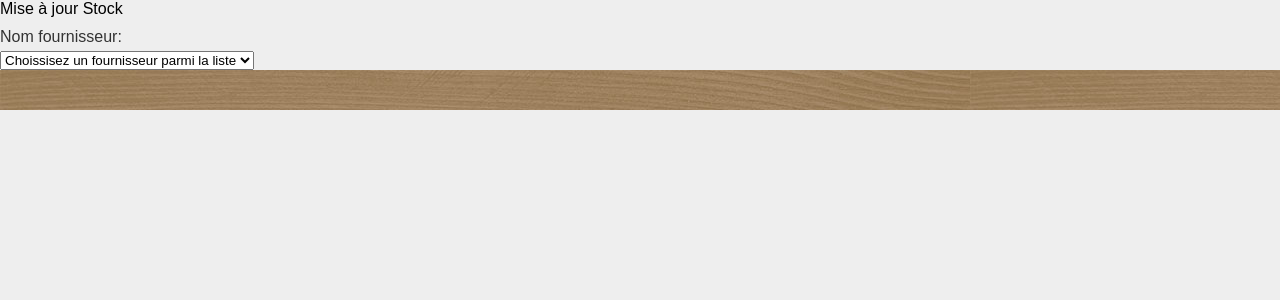
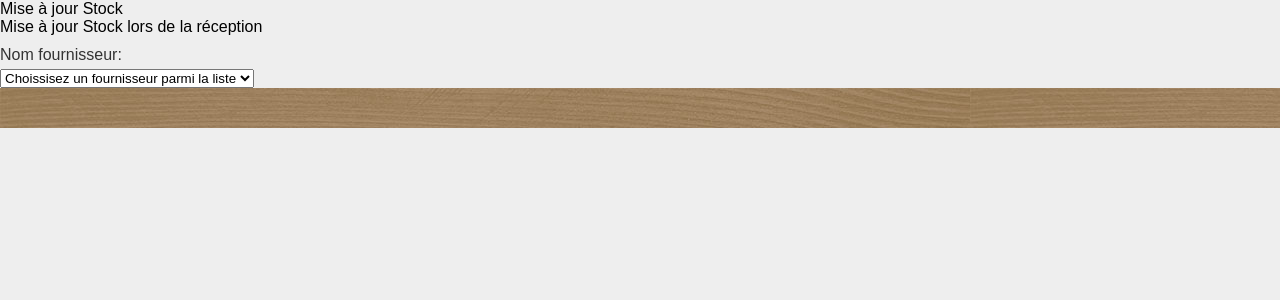
Before and after one commit to Facou-Br/Repo-TP-Crepes, a PHP site: page /Html/Gerant/StatsEtMajStocks_Fernando/majStock.php in a window 1280 px wide. Shown: the top 300 px of the page. Run offline with PHP 8.4, Linux system fonts and the light colour scheme; data comes from the database, SQL or seed files in the repository; data that the repository does not hold is empty.

Commit message:
Mise à jour de la page de mise à jour du stock lors de la réception et du script d'affichage dynamique des ingrédients

```diff
--- a/Html/Gerant/StatsEtMajStocks_Fernando/majStock.php
+++ b/Html/Gerant/StatsEtMajStocks_Fernando/majStock.php
@@ -9,8 +9,9 @@
 </head>
 
 <body>
+    <div class="titre1" id="titreMiseJourStock">Mise à jour Stock</div>
     <fieldset>
-        <legend> Mise à jour Stock </legend>
+        <legend> Mise à jour Stock lors de la réception</legend>
         <form class="formulaireIngredients" id="formulaireIngredients">
 
             <label for="fournisseurs">Nom fournisseur:</label>
@@ -30,4 +31,5 @@
     <script src="../../../Scripts/JavaScript/Fernando/majStock/affichageDynamiqueFournisseurs.js"></script>
     <script src="../../../Scripts/JavaScript/Fernando/majStock/affichageDynamiqueIngredients.js"></script>
 </footer>
+
 </html>
--- a/Scripts/JavaScript/Fernando/majStock/affichageDynamiqueIngredients.js
+++ b/Scripts/JavaScript/Fernando/majStock/affichageDynamiqueIngredients.js
@@ -24,7 +24,6 @@ $("select.fournisseurs").change(function () {
           $("div").append(
             "<br> <input id='majStock' class='majStock' type='submit' value='Mettre à jour le stock'>"
           );
-          $(".majStock").css({"background-color": "#4CAF50", "color": "white", "width": "10%"});
         }
       );
     },
--- a/style.css
+++ b/style.css
@@ -147,14 +147,6 @@ label {
     color: #333333;
 }
 
-input, textarea {
-    width: 100%;
-    padding: 6px;
-    margin-bottom: 10px;
-    border: 1px solid #CCCCCC;
-    border-radius: 3px;
-}
-
 button {
     background-color: #333333;
     color: white;
```
